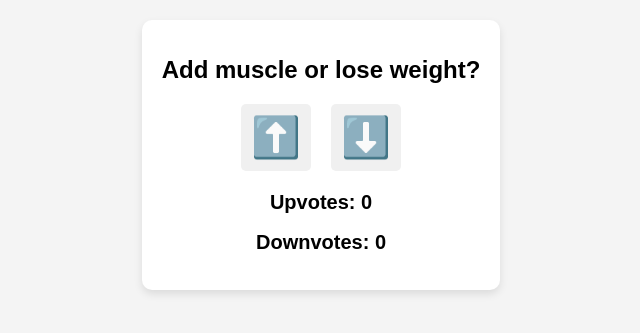
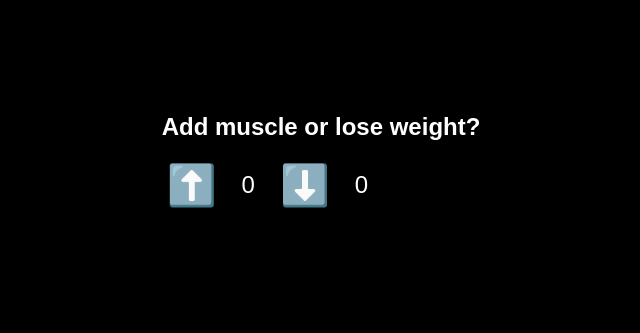
Before and after one commit to syann305/UpDown, a plain HTML site: page index.html in a window 1280 px wide. Shown: the part 253-586 px from the top of the page, without its empty margins (319-959 px from the left). Drawn offline with Linux system fonts and the light colour scheme.

Commit message:
Add files via upload

```diff
--- a/index.html
+++ b/index.html
@@ -7,12 +7,10 @@
     <div class="container">
         <h1>Add muscle or lose weight?</h1>
         <div class="vote-buttons">
-            <button onclick="incrementUpvote()">⬆️</button>
-            <button onclick="incrementDownvote()">⬇️</button>
-        </div>
-        <div class="vote-count">
-            <h2>Upvotes: <span id="upvoteCount">0</span></h2>
-            <h2>Downvotes: <span id="downvoteCount">0</span></h2>
+            <button class="upvote" onclick="incrementUpvote()">⬆️</button>
+            <span id="upvoteCount">0</span>
+            <button class="downvote" onclick="incrementDownvote()">⬇️</button>
+            <span id="downvoteCount">0</span>
         </div>
     </div>
 
@@ -22,12 +20,12 @@
 
         function incrementUpvote() {
             upvotes++;
-            document.getElementById("upvoteCount").textContent = upvotes;
+            document.getElementById("upvoteCount").textContent = upvotes + 'k';
         }
 
         function incrementDownvote() {
             downvotes++;
-            document.getElementById("downvoteCount").textContent = downvotes;
+            document.getElementById("downvoteCount").textContent = downvotes + 'k';
         }
     </script>
 </body>
--- a/style.css
+++ b/style.css
@@ -3,38 +3,45 @@ body {
     justify-content: center;
     align-items: center;
     height: 100vh;
+    background-color: black;
+    color: white;
     font-family: Arial, sans-serif;
-    background-color: #f4f4f4;
 }
 
 .container {
     text-align: center;
-    background-color: white;
     padding: 20px;
-    border-radius: 10px;
-    box-shadow: 0 4px 8px rgba(0, 0, 0, 0.1);
 }
 
 h1 {
     font-size: 24px;
+    color: white;
 }
 
 .vote-buttons {
     display: flex;
-    justify-content: center;
+    align-items: center;
     gap: 20px;
-    margin: 20px 0;
+    font-size: 24px;
 }
 
 button {
     font-size: 40px;
-    padding: 10px;
+    padding: 5px;
     cursor: pointer;
     border: none;
-    border-radius: 5px;
-    background-color: #f0f0f0;
+    background: none;
+    color: gray;
 }
 
-.vote-count h2 {
-    font-size: 20px;
+button.upvote {
+    color: #4a90e2; /* Blue for upvote */
 }
+
+button.downvote {
+    color: #e94e36; /* Red for downvote */
+}
+
+#upvoteCount, #downvoteCount {
+    font-size: 24px;
+}
```
